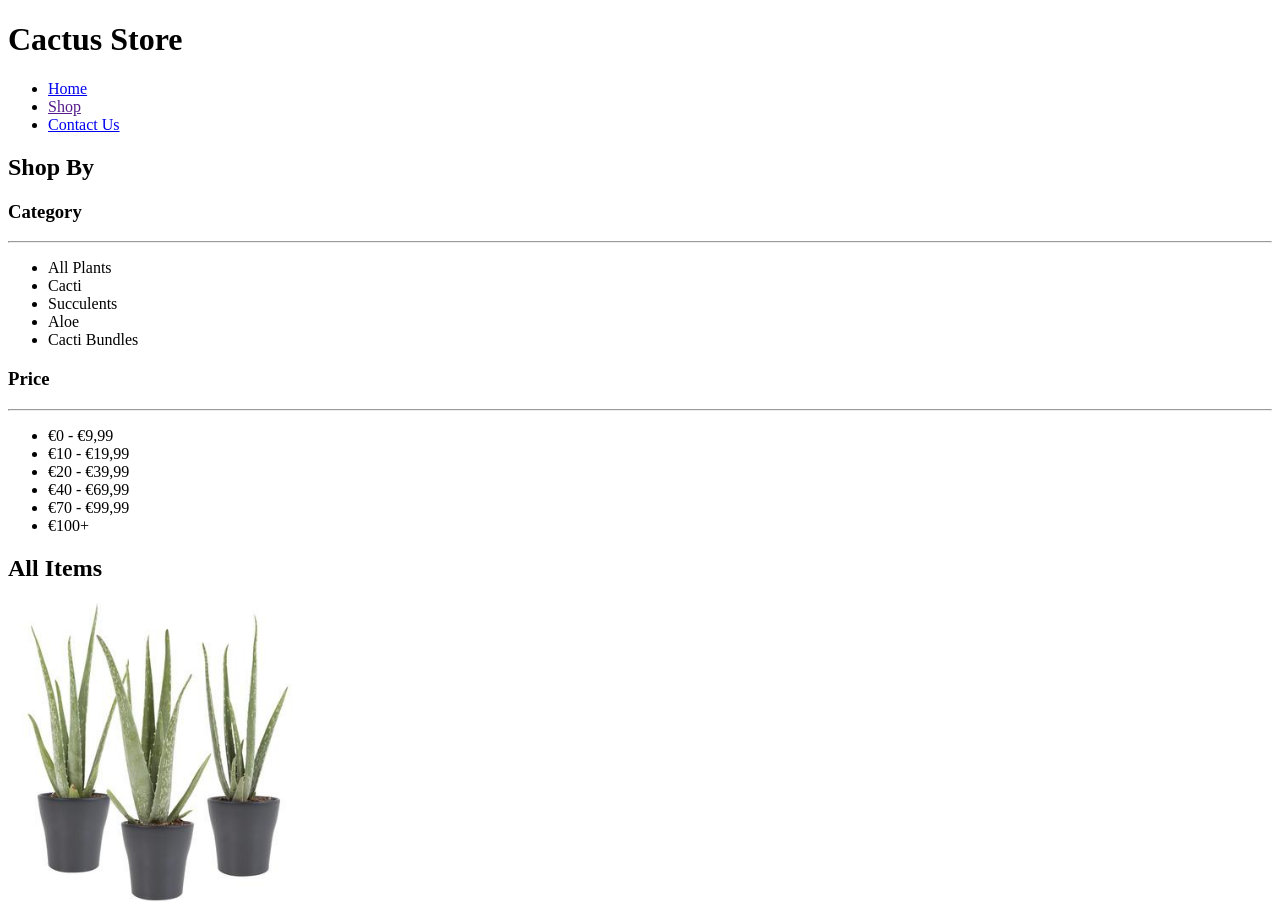
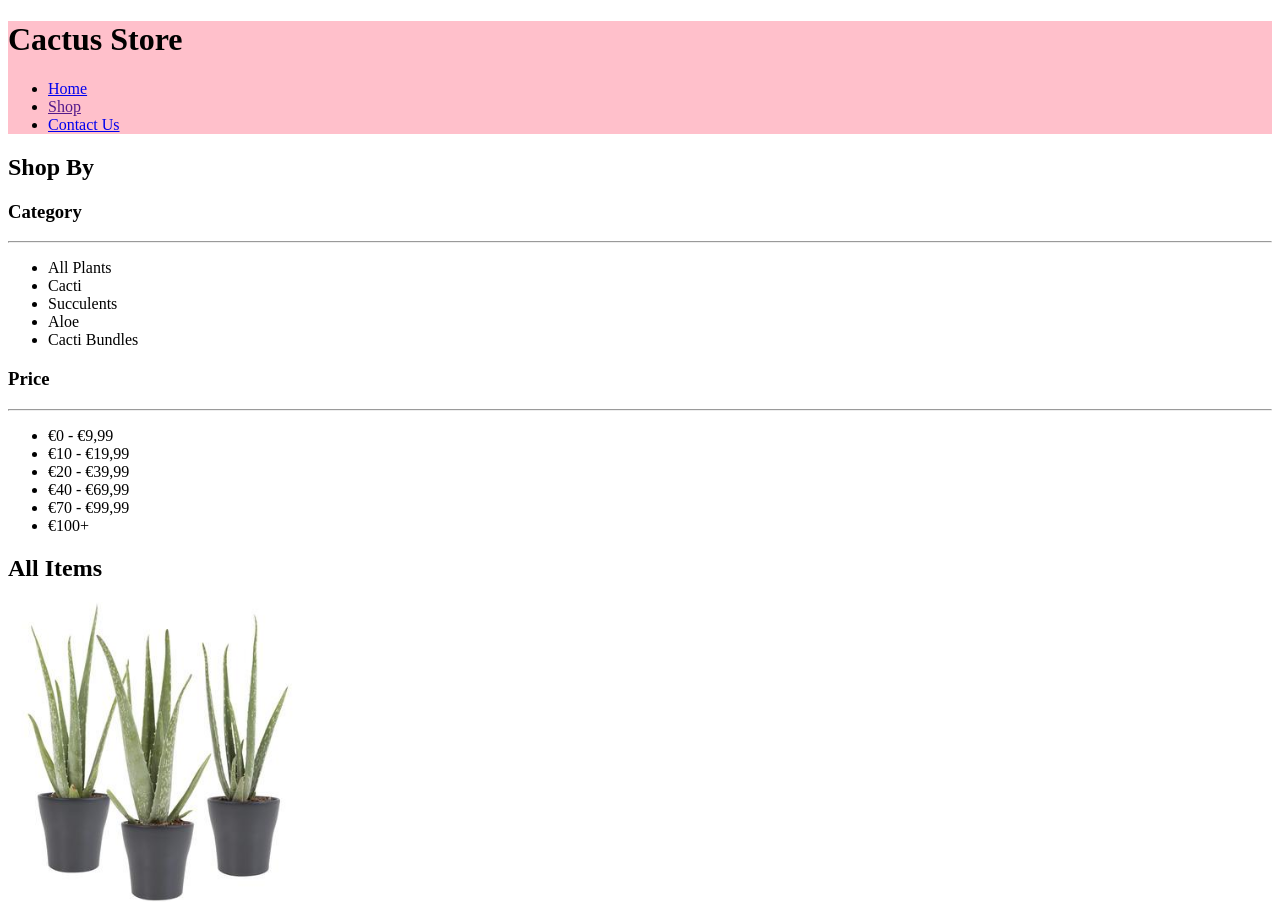
Before and after one commit to Ninnua/Cactus-Shop, a plain HTML site: page index.html in a window 1280 px wide. Shown: the top 908 px of the page. Drawn offline with Linux system fonts and the light colour scheme.

Commit message:
added CSS file

```diff
--- /dev/null
+++ b/CSS/cactus.css
@@ -0,0 +1,3 @@
+header {
+	background-color: pink
+}
--- a/index.html
+++ b/index.html
@@ -4,6 +4,7 @@
 	<meta charset="utf-8">
 	<title>Cactus Store</title>
 	<link rel="icon" href="img/cactus-favicon.jpeg">
+	<link rel="stylesheet" type="text/css" href="CSS/cactus.css">
 </head>
 <body>
 	<!-- Header Element -->
```
